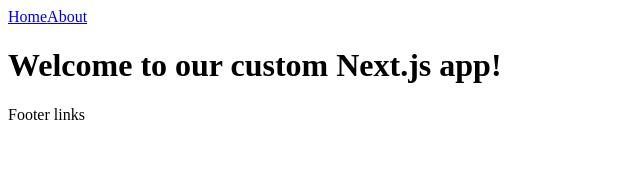
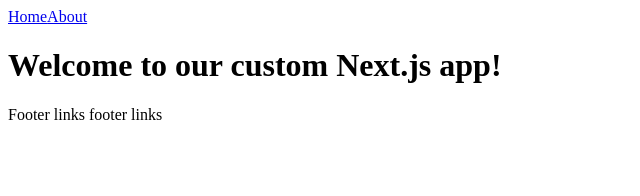
Before and after one commit to don-ciccio/node-test, a Next.js app: page / in a window 1280 px wide. Shown: the top 196 px of the page, without its empty margins (0-640 px from the left). Built offline with nearby package versions, Linux system fonts and the light colour scheme.

Commit message:
next.js footer change

```diff
--- a/pages/_app.js
+++ b/pages/_app.js
@@ -10,7 +10,7 @@
                 <a>About</a>
             </Link>
             <Component {...pageProps} />
-            <footer>Footer links</footer>
+            <footer>Footer links footer links</footer>
         </>
     );
 };
```
